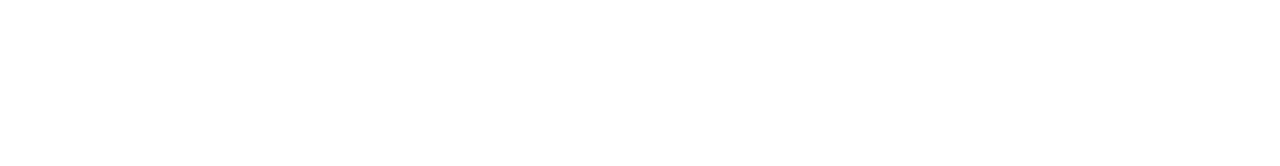
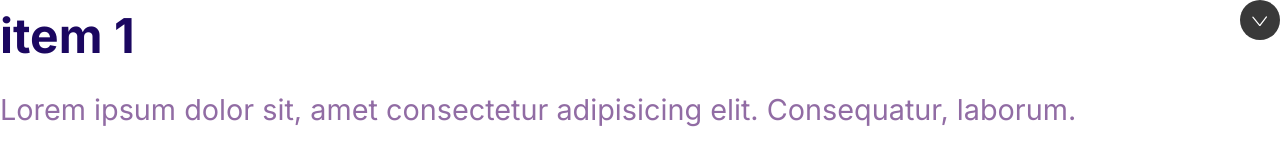
Before and after one commit to queenveekeyyy/Moshify-Website, a plain HTML site: page index.html in a window 1280 px wide. Drawn offline with Linux system fonts and the light colour scheme.

Commit message:
collapsible

```diff
--- a/CSS/Styles.css
+++ b/CSS/Styles.css
@@ -524,4 +524,36 @@
      justify-self: start;
      margin: 0 2rem;
    }
+
  }
+ /* Collapsibles */
+.collapsible__header {
+   display: flex;
+   justify-content: space-between;
+ }
+
+ .collapsible__heading {
+   margin-top: 0;
+   font-size: 3rem;
+ }
+
+ .collapsible__chevron {
+   transform: rotate(-90deg);
+   transition: transform 0.3s;
+ }
+
+ .collapsible__content {
+   max-height: 0;
+   overflow: hidden;
+   opacity: 0;
+   transition: all 0.3s;
+ }
+
+ .collapsible--expanded .collapsible__chevron {
+   transform: rotate(0);
+ }
+
+ .collapsible--expanded .collapsible__content {
+   max-height: 100vh;
+   opacity: 1;
+ }
--- a/index.html
+++ b/index.html
@@ -16,6 +16,18 @@
     <link rel="stylesheet" href="CSS/Styles.css" />
   </head>
   <body>
-
+    <div class="collapsible collapsible--expanded">
+    <header class="collapsible__header">
+      <h2 class="collapsible__heading">item 1</h2>
+      <svg class="icon icon--white collapsible__chevron">
+        <use xlink:href="images/sprite.svg#chevron"></use>
+      </svg>
+    </header>
+    <div class="collapsible__content">
+      Lorem ipsum dolor sit, amet consectetur adipisicing elit. Consequatur,
+      laborum.
+    </div>
+  </div>
+  <script src="main.js"></script>
   </body>
 </html>
--- /dev/null
+++ b/main.js
@@ -0,0 +1,6 @@
+const collapsibles = document.querySelectorAll(".collapsible");
+collapsibles.forEach((item) =>
+  item.addEventListener("click", function () {
+    this.classList.toggle("collapsible--expanded");
+  })
+);
```
Also changed, not shown: components/callouts.html (+9 -8 lines), components/collapsible.html (added, +13 -0 lines).
